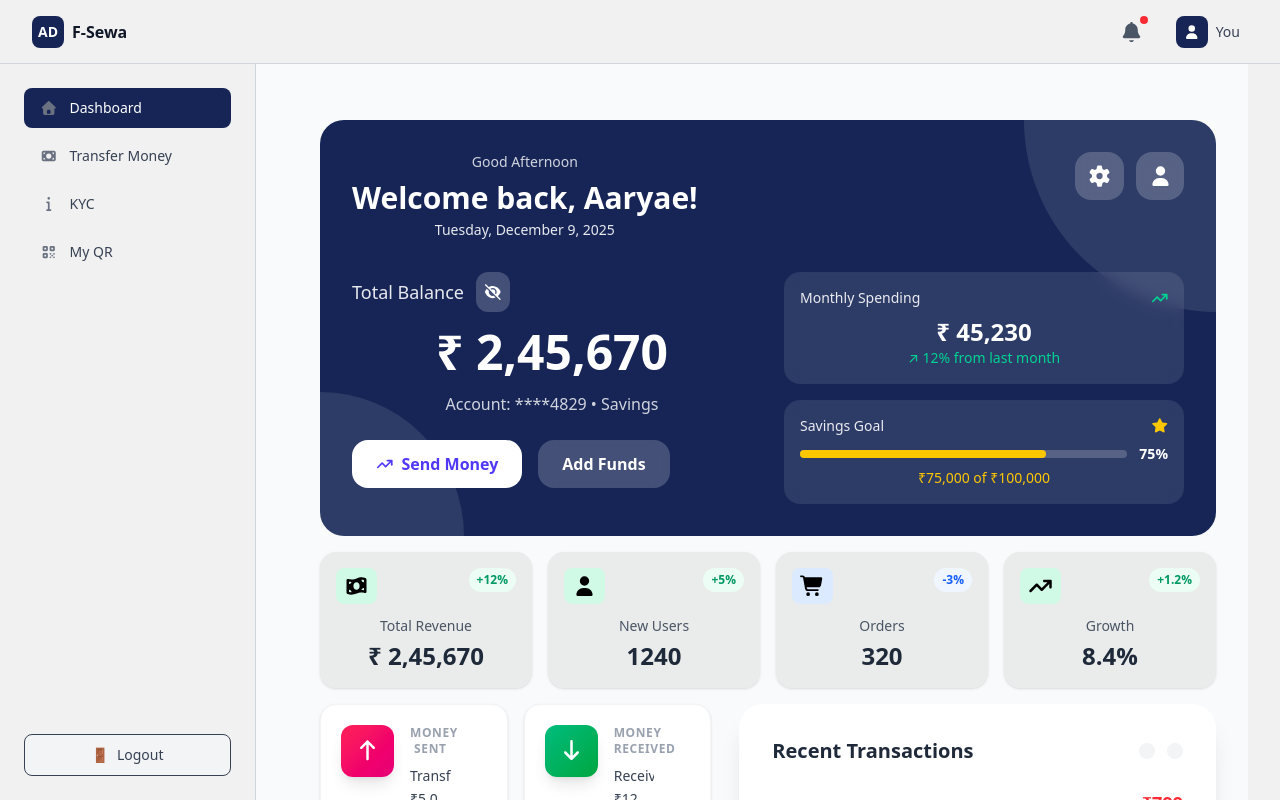
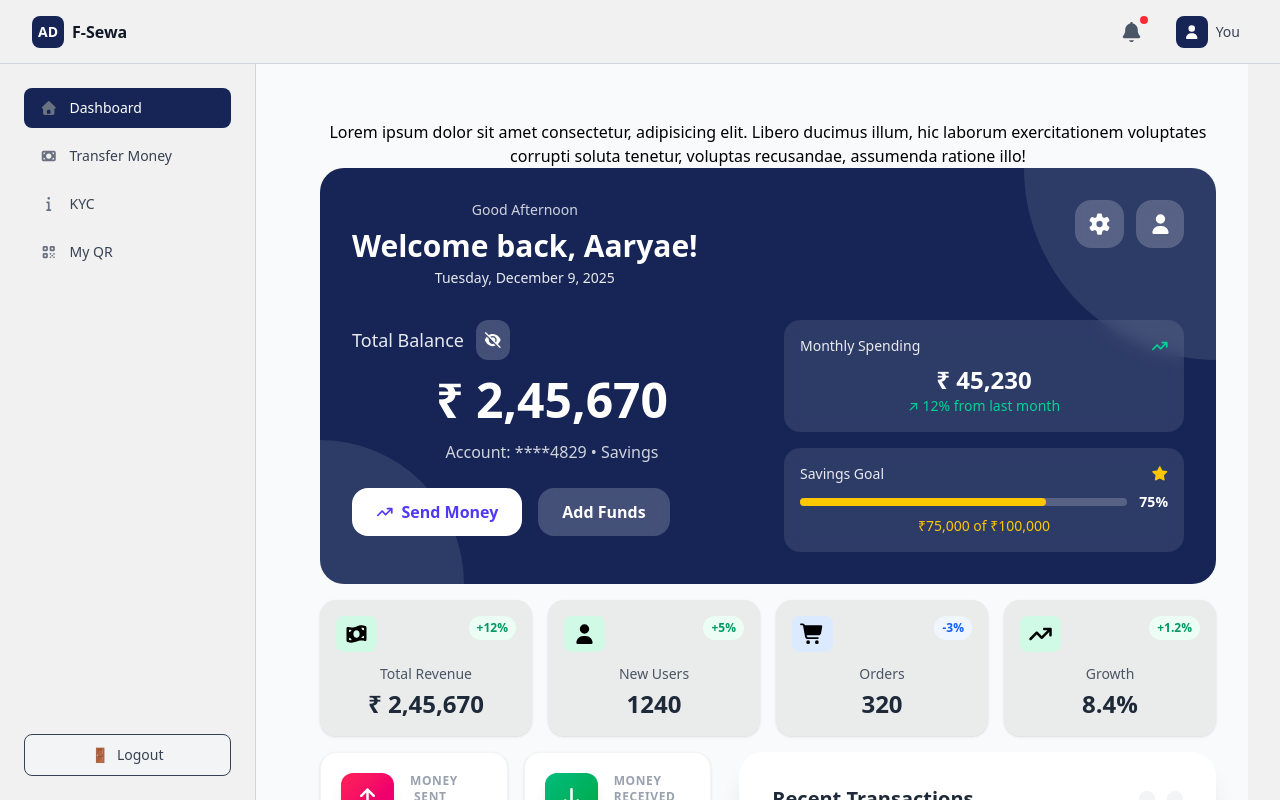
Before and after one commit to aaryae/DPS-Frontend, a React (Vite) app: page / in a window 1280 px wide. Shown: the top 800 px of the page. Built offline with nearby package versions, Linux system fonts and the light colour scheme.

Commit message:
feat: template bug fix

```diff
--- a/src/ui/user/templates/Template.tsx
+++ b/src/ui/user/templates/Template.tsx
@@ -15,6 +15,7 @@ const Template = () => {
         <Header onMenuToggle={() => setSidebarOpen(!sidebarOpen)} />
 
         <main className='flex-1 p-6 mt-14 md:p-8'>
+          <div>Lorem ipsum dolor sit amet consectetur, adipisicing elit. Libero ducimus illum, hic laborum exercitationem voluptates corrupti soluta tenetur, voluptas recusandae, assumenda ratione illo!</div>
           <Outlet />
         </main>
       </div>
```
